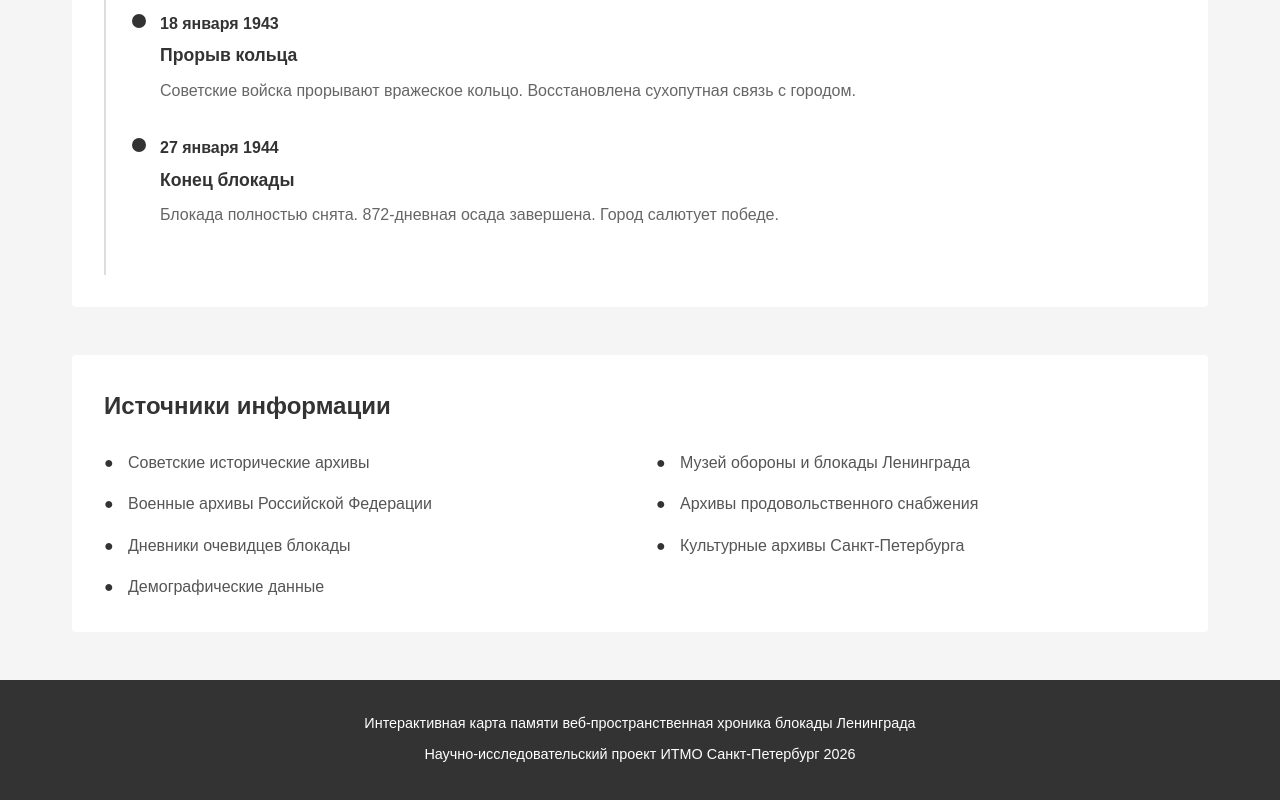
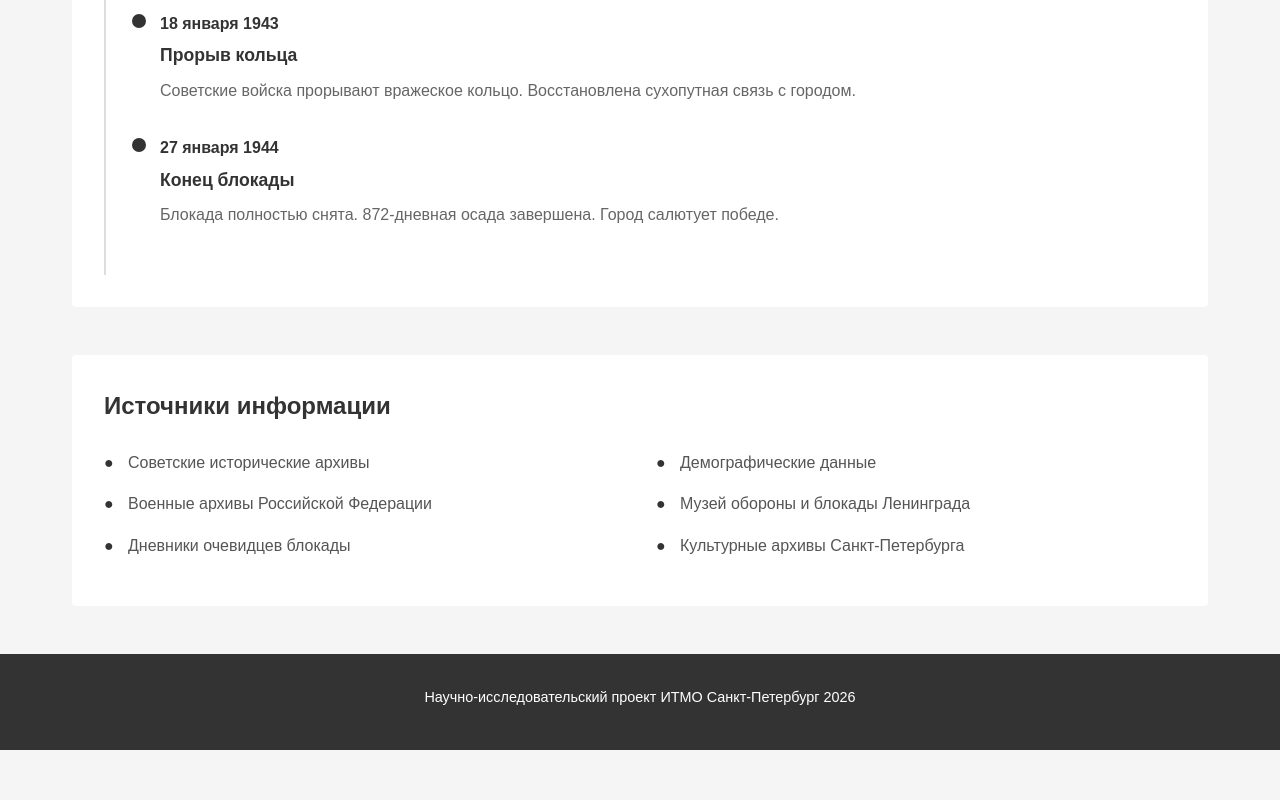
Before and after one commit to ulfiglitch/-, a plain HTML site: page history project/app/index.html in a window 1280 px wide. Shown: the part 1883-2683 px from the top of the page. After the commit the page ends 2633 px from the top, so only its background shows below. Drawn offline with nearby package versions, Linux system fonts and the light colour scheme.

```diff
--- a/history project/app/index.html
+++ b/history project/app/index.html
@@ -97,14 +97,12 @@
                 <li>Дневники очевидцев блокады</li>
                 <li>Демографические данные</li>
                 <li>Музей обороны и блокады Ленинграда</li>
-                <li>Архивы продовольственного снабжения</li>
                 <li>Культурные архивы Санкт-Петербурга</li>
             </ul>
         </section>
     </div>
 
     <footer>
-        <p>Интерактивная карта памяти веб-пространственная хроника блокады Ленинграда</p>
         <p>Научно-исследовательский проект ИТМО Санкт-Петербург 2026</p>
     </footer>
 
```
